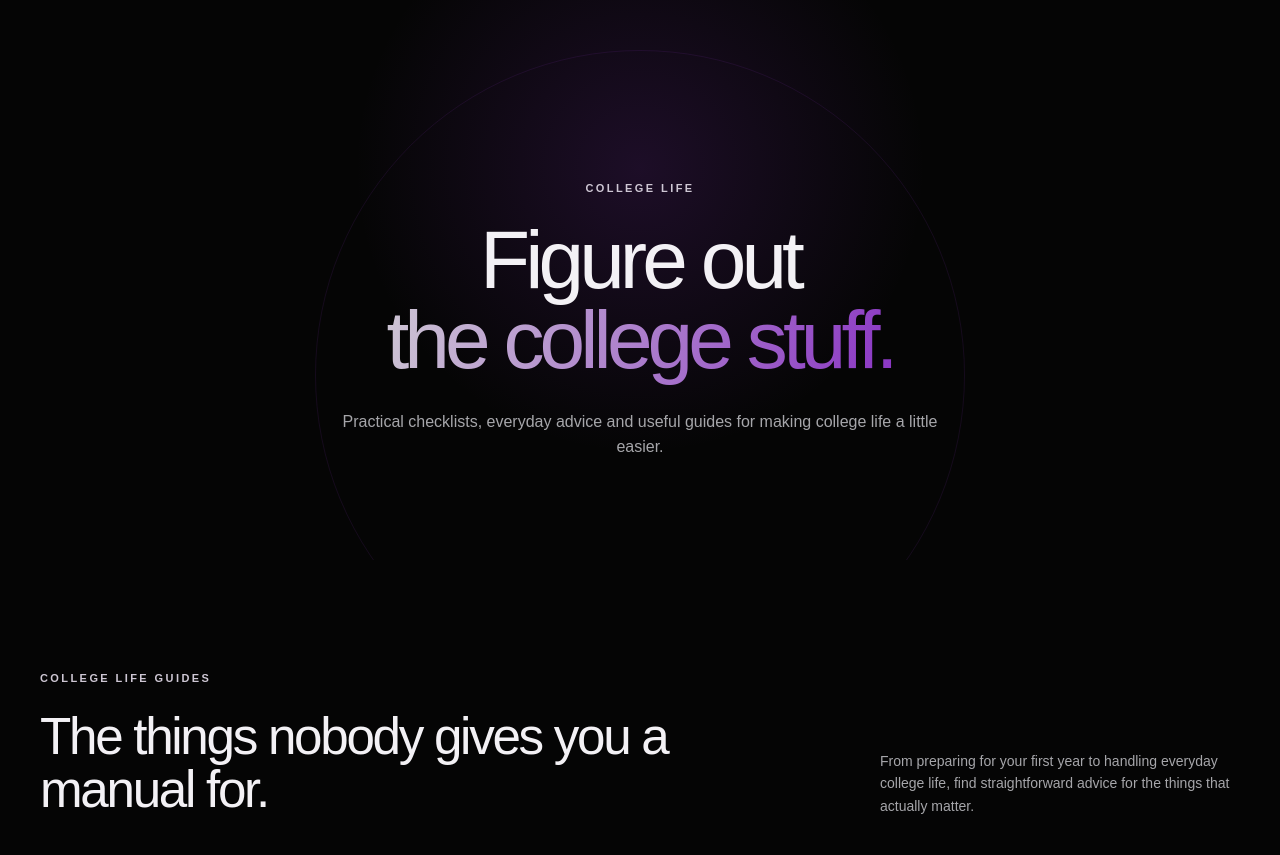
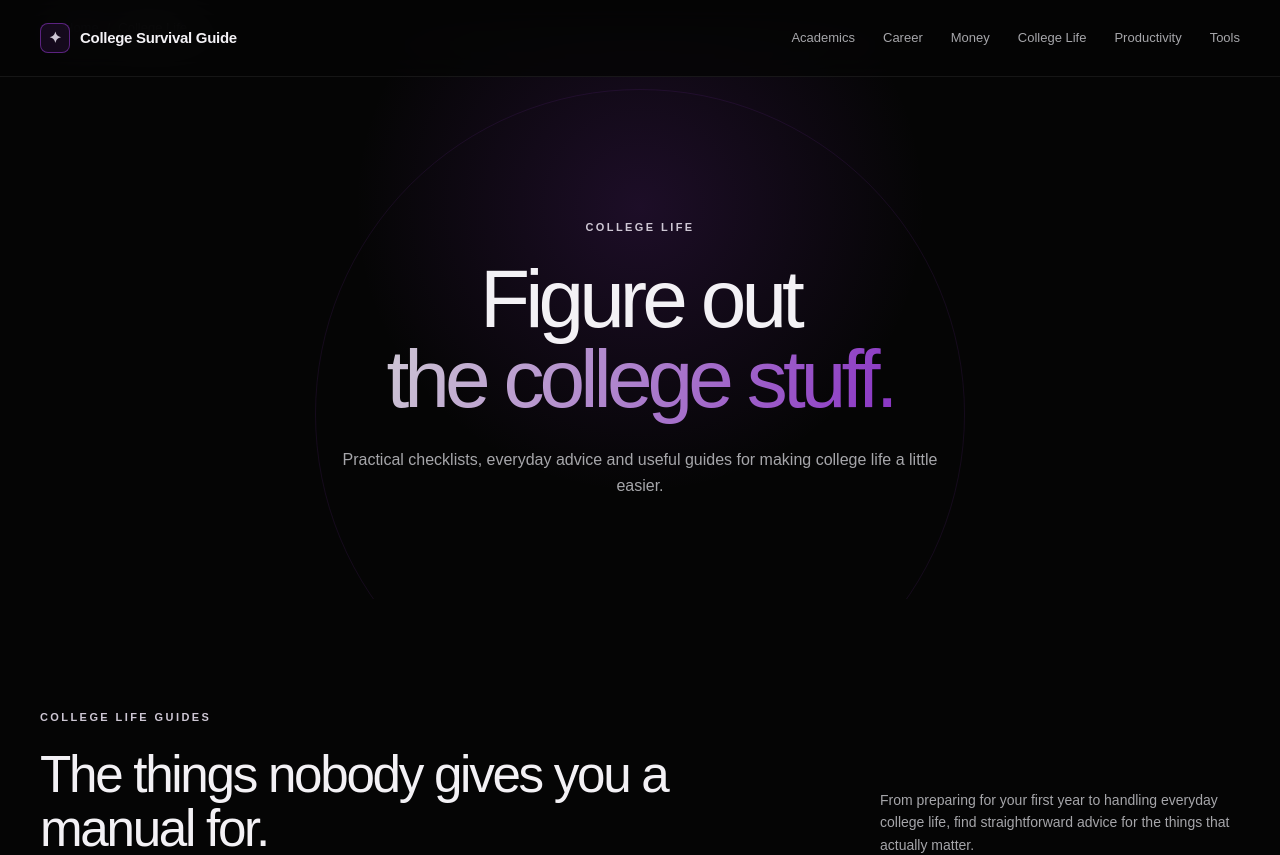
Before and after one commit to LAKSHYAG16/college-survival-guide, a Next.js app: page /college-life in a window 1280 px wide. Shown: the top 855 px of the page. Built offline with nearby package versions, Linux system fonts and the light colour scheme.

Commit message:
Adding breadcrumbs

```diff
--- a/app/globals.css
+++ b/app/globals.css
@@ -1609,3 +1609,57 @@ a {
     margin-top: 15px;
   }
 }
+
+
+/* Breadcrumb navigation */
+.breadcrumbs {
+  width: 100%;
+  max-width: 1200px;
+  margin: 0 auto;
+  padding: 18px 24px 0;
+  font-size: 13px;
+  line-height: 1.6;
+}
+
+.breadcrumbs ol {
+  display: flex;
+  flex-wrap: wrap;
+  align-items: center;
+  gap: 8px;
+  margin: 0;
+  padding: 0;
+  list-style: none;
+}
+
+.breadcrumbs li {
+  display: inline-flex;
+  align-items: center;
+  gap: 8px;
+  min-width: 0;
+}
+
+.breadcrumbs a {
+  color: #b68af0;
+  text-decoration: none;
+  transition: color 0.2s ease;
+}
+
+.breadcrumbs a:hover {
+  color: #ffffff;
+  text-decoration: underline;
+}
+
+.breadcrumb-separator {
+  color: #66616f;
+}
+
+.breadcrumb-current {
+  color: #b8b3c2;
+}
+
+@media (max-width: 600px) {
+  .breadcrumbs {
+    padding: 14px 20px 0;
+    font-size: 12px;
+  }
+}
--- a/app/layout.tsx
+++ b/app/layout.tsx
@@ -1,6 +1,9 @@
+
 import type { Metadata } from "next";
 import "./globals.css";
 import { websiteSchema, organizationSchema } from "@/lib/structured-data";
+import Navbar from "@/components/Navbar";
+import Breadcrumbs from "@/components/Breadcrumbs";
 
 const siteUrl = "https://college-survival-guide-plum.vercel.app";
 
@@ -47,7 +50,7 @@ export const metadata: Metadata = {
   openGraph: {
     title: "College Survival Guide | Practical Guides for Students",
     description:
-      "Practical guides, student tools and useful advice for academics, careers, money, productivity and everyday college life.",
+      "Practical guides, student tools and useful advice for college students.",
     url: siteUrl,
     siteName: "College Survival Guide",
     type: "website",
@@ -73,6 +76,9 @@ export default function RootLayout({
   return (
     <html lang="en">
       <body>
+        <Navbar />
+        <Breadcrumbs />
+
         {children}
 
         <script
--- /dev/null
+++ b/components/Breadcrumbs.tsx
@@ -0,0 +1,89 @@
+
+"use client";
+
+import Link from "next/link";
+import { usePathname } from "next/navigation";
+
+const pageLabels: Record<string, string> = {
+  academics: "Academics",
+  career: "Career",
+  money: "Money",
+  "college-life": "College Life",
+  productivity: "Productivity",
+  tools: "Tools",
+
+  "how-to-study-for-college-exams":
+    "How to Study for College Exams",
+  "resume-for-internship-no-experience":
+    "Internship Resume Guide",
+  "college-essentials-checklist":
+    "College Essentials Checklist",
+  "student-budget-guide":
+    "Student Budget Guide",
+  "how-to-stop-procrastinating":
+    "How to Stop Procrastinating",
+
+  "cgpa-calculator": "CGPA Calculator",
+  "attendance-calculator": "Attendance Calculator",
+  "study-planner": "Study Planner",
+};
+
+function formatLabel(segment: string) {
+  return (
+    pageLabels[segment] ??
+    segment
+      .split("-")
+      .map((word) => word.charAt(0).toUpperCase() + word.slice(1))
+      .join(" ")
+  );
+}
+
+export default function Breadcrumbs() {
+  const pathname = usePathname();
+
+  const segments = pathname.split("/").filter(Boolean);
+
+  // Keep the homepage clean.
+  if (segments.length === 0) return null;
+
+  const items = [
+    { label: "Home", href: "/" },
+    ...segments.map((segment, index) => ({
+      label: formatLabel(segment),
+      href: "/" + segments.slice(0, index + 1).join("/"),
+    })),
+  ];
+
+  return (
+    <nav
+      className="breadcrumbs"
+      aria-label="Breadcrumb"
+    >
+      <ol>
+        {items.map((item, index) => {
+          const isCurrent = index === items.length - 1;
+
+          return (
+            <li key={item.href}>
+              {index > 0 && (
+                <span className="breadcrumb-separator" aria-hidden="true">
+                  /
+                </span>
+              )}
+
+              {isCurrent ? (
+                <span aria-current="page" className="breadcrumb-current">
+                  {item.label}
+                </span>
+              ) : (
+                <Link href={item.href}>
+                  {item.label}
+                </Link>
+              )}
+            </li>
+          );
+        })}
+      </ol>
+    </nav>
+  );
+}
```
